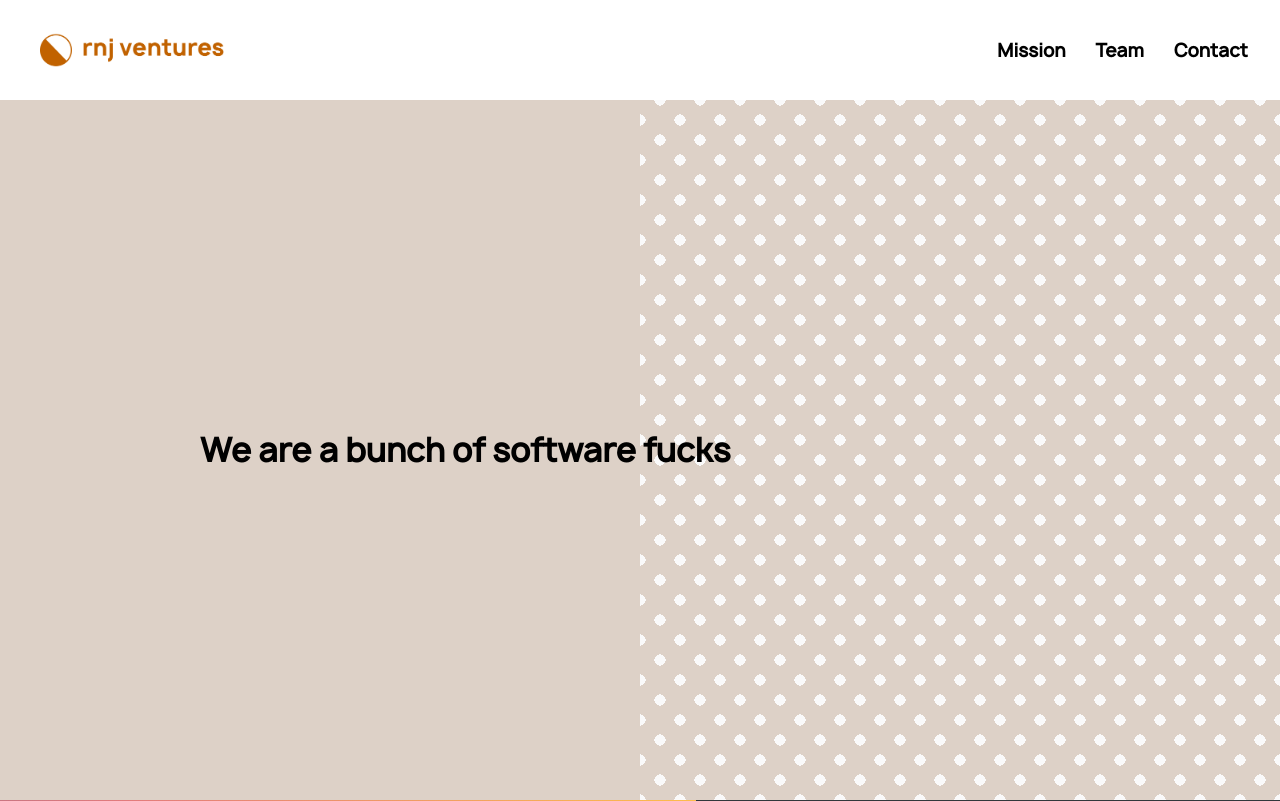
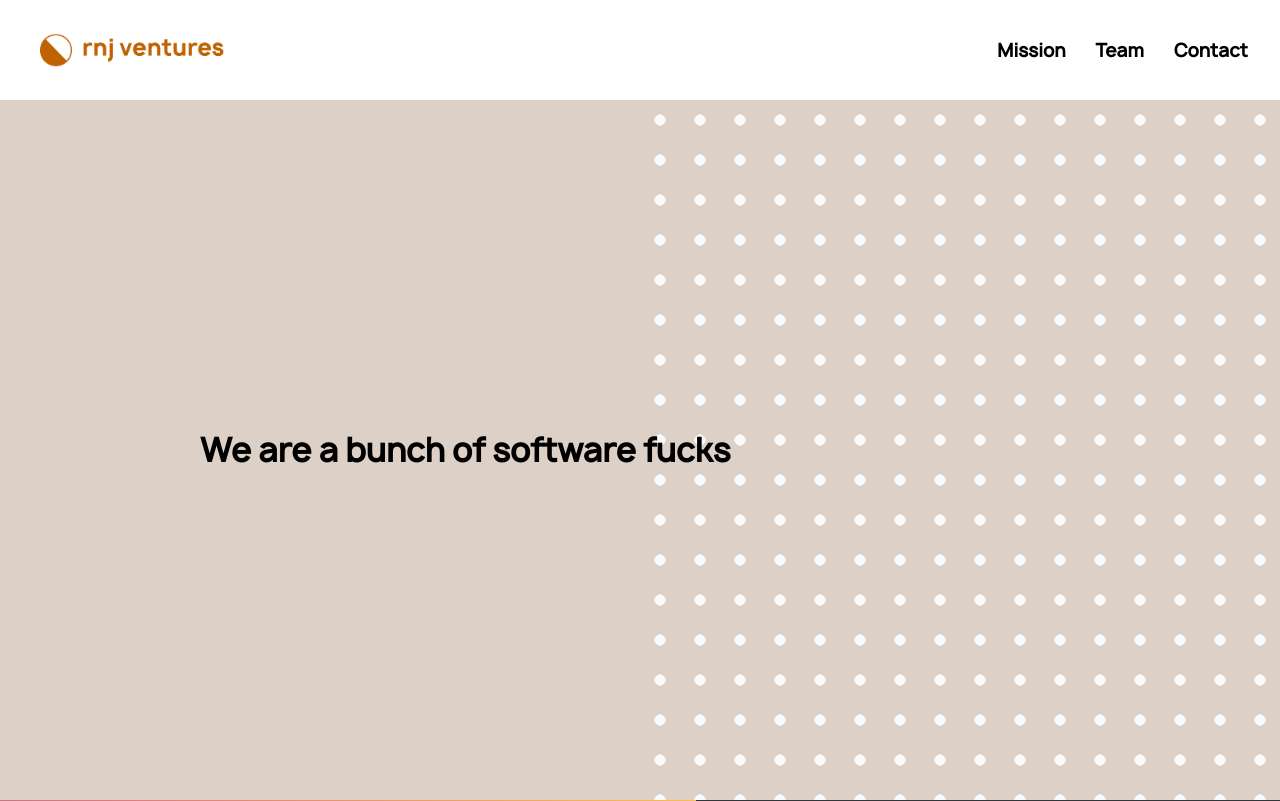
Before and after one commit to RNJ-Ventures/rnjventures, a React (Create React App) app: page / in a window 1280 px wide. Shown: the top 801 px of the page. Built offline with nearby package versions, Linux system fonts and the light colour scheme.

Commit message:
fixed css background

```diff
--- a/src/components/Hero/Hero.css
+++ b/src/components/Hero/Hero.css
@@ -16,13 +16,11 @@
 
 .Hero .HeroBackground {
     position: absolute;
-    top: 0;
     right: 0;
     overflow: hidden;
     background-image: radial-gradient(#fafafa 20%, transparent 20%),
     radial-gradient(#fafafa 20%, transparent 20%);
-    background-position: 0 0, 20px 20px;
     background-size: 40px 40px;
     width: 50%;
-    height: 100%;
+    height: inherit;
 }
```
